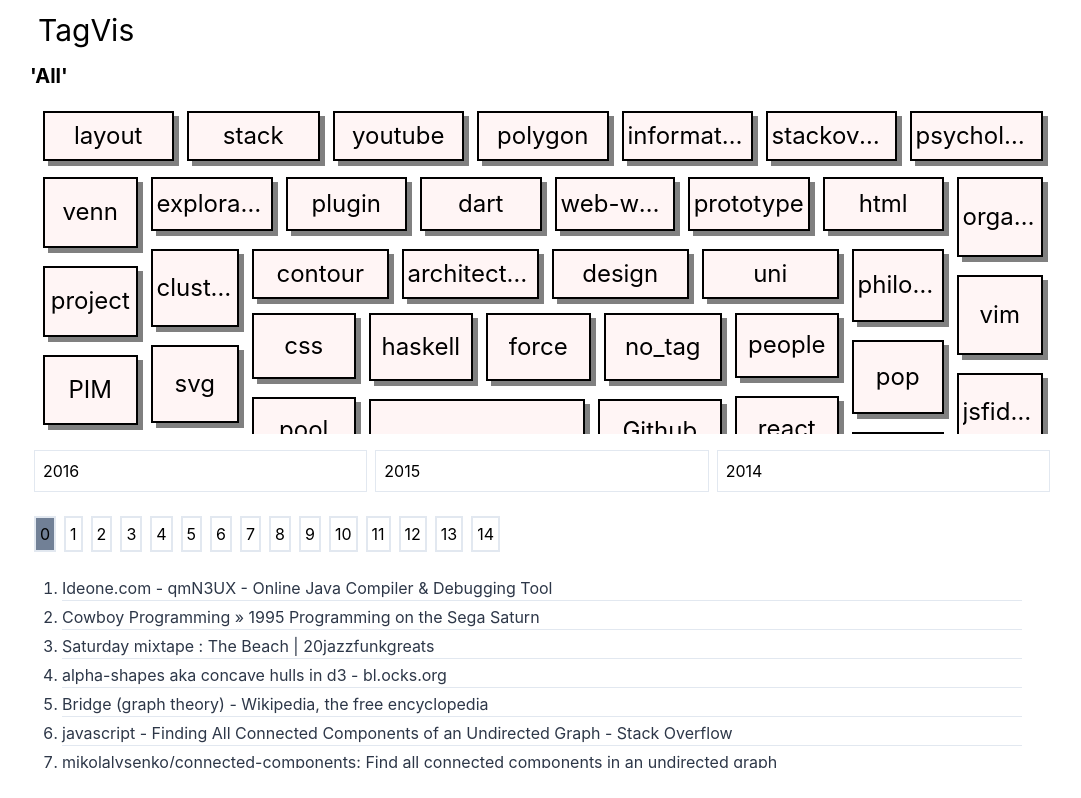
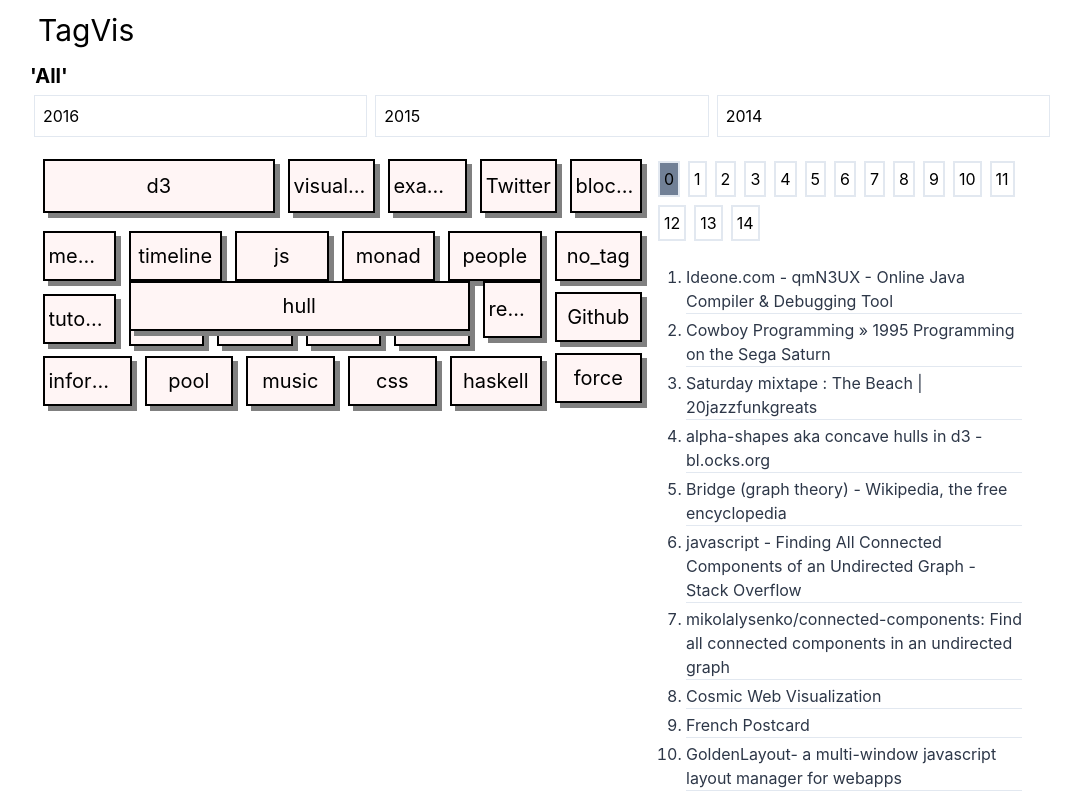
Before and after one commit to DinoJay/square-tag, a React (Create React App) app: page / in a window 1280 px wide. Shown: the top 798 px of the page, without its empty margins (98-1179 px from the left). Built offline with nearby package versions, Linux system fonts and the light colour scheme.

Commit message:
added rudimentary labels

```diff
--- a/src/App.js
+++ b/src/App.js
@@ -42,7 +42,11 @@ function App() {
     <div className="h-screen w-screen flex flex-col md:px-32 md:pb-8">
       <h1 className="text-3xl m-2">TagVis</h1>
       <BreadCrumbs keys={keys} onSplice={spliceData}/>
-      <div className="flex-grow flex flex-col ">
+      <TimeLine
+        onClick={()=>
+            setKeyData([keyData[0], keyData[1].slice(0, 20)])}
+            selectedKey={keyData[0]} data={keyData[1]}/>
+      <div className="flex-grow flex sm:flex-row flex-col ">
         <TagCloud selectedKeys={keys}
           className="mb-3 pr-3" data={keyData[1]} initData={initData}
           setData={([k, newData])=> {
@@ -50,12 +54,8 @@ function App() {
             dictRef.current.push([k, keyData[1]])
           }}
           resetData={spliceData} />
-        <TimeLine
-          onClick={()=>
-              setKeyData([keyData[0], keyData[1].slice(0, 20)])}
-              selectedKey={keyData[0]} data={keyData[1]}/>
+        <Grid className="flex-grow h-full mt-4" style={{ maxWidth: 400, }} data={keyData[1]} />
     </div>
-      <Grid className="h-64 mt-4" data={keyData[1]} />
     </div>
   );
 }
--- a/src/Grid.js
+++ b/src/Grid.js
@@ -12,8 +12,8 @@ export default function Grid(props) {
   const maxCount=30;
   const maxPage = Math.ceil(data.length/maxCount)
 
-  return <div className={clsx( className, 'flex flex-col')} style={style}>
-    <div className="flex">{range(0, maxPage).map(d =>
+  return <div className={clsx( className, 'flex flex-col w-full')} style={style}>
+    <div className="flex flex-wrap">{range(0, maxPage).map(d =>
       <button className={ clsx("m-1 border-2 border-gray p-1", startPage===d && 'bg-gray-600') } onClick={() => setStartPage(d)}>{d}</button>)}
     </div>
     <ol className={clsx(  'flex-grow overflow-y-auto py-4 px-8 list-decimal text-left')}>
--- a/src/TagCloud.js
+++ b/src/TagCloud.js
@@ -1,9 +1,10 @@
 import React, {useEffect, useState, useCallback} from 'react';
-import myForce from './myForce';
-import radial from 'd3-radial';
+// import myForce from './myForce';
+// import radial from 'd3-radial';
 import rectCollide from './rectCollide';
-import boundedBox from './boundedBox';
-import TSNE from './TSNE';
+import sortBy from 'lodash/sortBy';
+// import boundedBox from './boundedBox';
+// import TSNE from './TSNE';
 import Force from './Force';
 import './App.css';
 import * as d3 from 'd3';
@@ -19,9 +20,10 @@ const TagDetail = (props)=> {
   const {datum, smallScreen, className, onClose, size}=props;
 
   const pad=30
-  const radius = size/2 -pad;
+  const [bind, {width:w, height:h}] = useMeasure();
+  const radius = w/2 -pad;
   const innerRad = radius * 0.67;
-  const innerRadPad = 10;
+  const innerRadPad = 0;
   const arc = d3.arc().innerRadius(innerRad).outerRadius(radius - 1);
   const spread = datum.values.map(d => d.tags.map(tag => ({...d, tag}))).flat();
   const nested = Array.from(group(spread, d=> d.tag), ([ key, value ]) => ({key, value})).filter(d =>d.key !==datum.key)
@@ -32,6 +34,8 @@ const TagDetail = (props)=> {
     .value(d => d.value.length)
 
   const arcs = pie(nested);
+
+  console.log('arcs', arcs);
 
   return <div
     className={ clsx(`h-full w-full relative flex flex-col
@@ -44,11 +48,21 @@ const TagDetail = (props)=> {
         </h2>
         <button className="z-10 mx-2 my-1" onClick={onClose}><X/></button>
     </div>
-    <svg className="absolute" width={size} height={size}>
-      <g transform={`translate(${size/2}, ${size/2})`}>
-        <text>d3</text>
+    <div className="z-50 absolute bottom-0 flex flex-wrap bg-white">
+      {nested.slice(0,10).map(d => <div className="mr-1">#{d.key}</div>)}
+      <button className="font-bold">More...</button>
+    </div>
+    <div {...bind}className="flex flex-col flex-grow relative z-20">
+      <svg  className="flex-grow" >
+        <g transform={`translate(${size/2}, ${size/2 -30})`}>
           {arcs.map(d => <path
             className="fill-current text-red-500" d={arc(d)}/>)
+          }
+          {arcs.map(d => <text
+            dy="0.33em"
+            x={arc.centroid(d)[0]}
+y={arc.centroid(d)[1]}
+className="" >{d.data.key} </text>)
           }
         </g>
       </svg>
@@ -57,6 +71,7 @@ const TagDetail = (props)=> {
         <Force
           width={innerRad *2 - innerRadPad} height={innerRad*2 - innerRadPad}
           data={datum.values}/>
+      </div>
     </div>
   </div>
 }
@@ -75,7 +90,7 @@ const TagCont = (props) => {
     !selected && onSelect(datum.key);
   }
 
-  const s = 60; //Math.min(100,20+fData.length )
+  const s = 80; //Math.min(100,20+fData.length )
   return <div {...bind} onClick={onClick}
     style={{
       left: ext? width/2: left,
@@ -86,7 +101,7 @@ const TagCont = (props) => {
       transition: 'all 400ms',
       boxShadow: '5px 5px gray'
     }}
-        className={clsx( "m-auto bg-red-100 border-2 border-black" , ext ? 'z-50 fixed': 'z-10 absolute', selected && !ext ? 'bg-red-600': 'bg-red-100') }>
+        className={clsx( "m-auto bg-red-100 border-2 border-black" , ext ? 'z-50 fixed': 'z-10 absolute', selected && !ext ? 'bg-red-400': 'bg-red-100') }>
 
         {ext ?
           <TagDetail
@@ -96,7 +111,7 @@ const TagCont = (props) => {
             smallScreen={smallScreen}
             size={w}
           /> :
-          <div className="h-full flex w-full items-center">
+          <button className="h-full flex w-full items-center">
             <div
               className={ clsx( "w-full truncate p-1 flex", smallScreen ? 'text-xl': 'text-2xl' ) }>
 
@@ -114,7 +129,7 @@ const TagCont = (props) => {
                   onOpen();
                 }} className="mr-3 flex items-center"  ><Plus/></button> }
             </div>
-          </div>
+          </button>
         }
       </div>
 }
@@ -128,11 +143,11 @@ var collisionForce = rectCollide()
   .size(d => ( [d.size+pad/2, d.size+pad/2] ) )
 
 
-function makeTreemap({data, width, height, padX, padY, key}) {
+function makeTreemap({data, width, height, padX, padY, key, selectedKeys}) {
   const ratio = 1.5;
   const h = !key ? data.length* 10: data.length*20;
 
-  const sorted = data.sort((a, b) => a.weight - b.weight);
+  const sorted = sortBy(data, a => !selectedKeys.includes(a.key));
   const myTreeMap = treemap()
     .size([width / ratio , h])
     .paddingInner(0)
@@ -177,10 +192,10 @@ export default function TagCloud(props) {
       .map(d => ({...d, weight:d.values.length **2 }))
       .sort((a,b) => b.weight-a.weight)
 
-    const treeFn = nodes =>  makeTreemap({data: nodes.slice(0, smallScreen ? 25:75), width, height, padX:25, padY: 35, key})
+    const treeFn = nodes =>  makeTreemap({data: nodes.slice(0, smallScreen ? 25:75), width, height, padX:25, padY: 35, key, selectedKeys})
 
     setTiles(treeFn(nodes));
-  }, [width, height, smallScreen, data, data.length, key])
+  }, [width, height, smallScreen, data, data.length, key, selectedKeys])
 
   const selNode = key && tiles.find(d => d.datum.key === key);
   // console.log('selNode', selNode);
```
Lines whose indentation alone changed are shown as unchanged.
